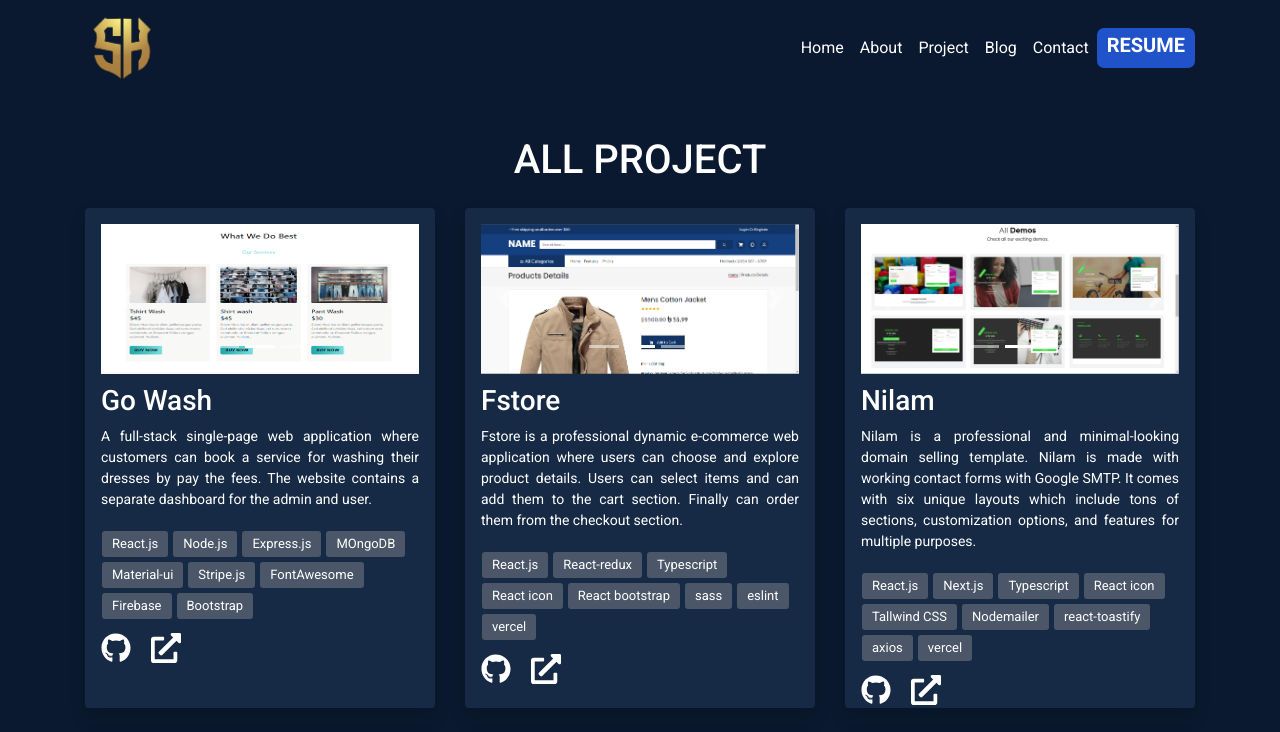
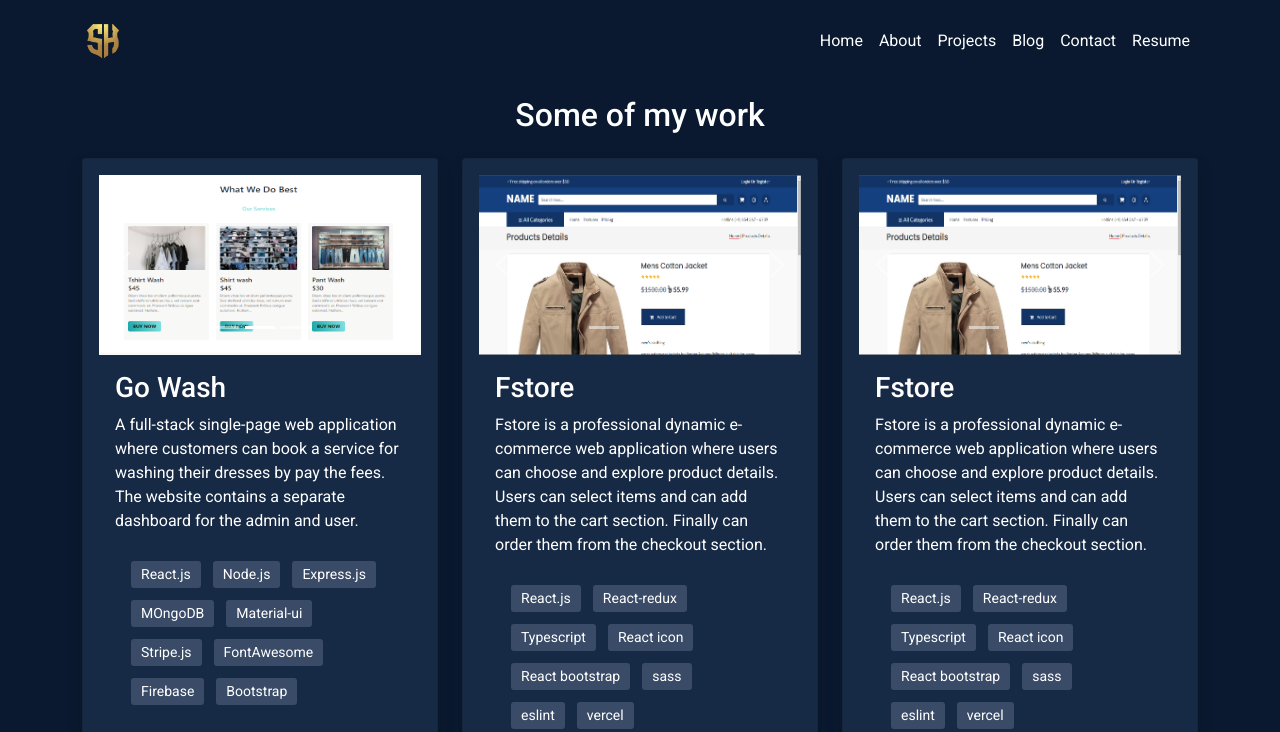
Before and after one commit to sakhawat9/my-protfolio, a React (Create React App) app: page /project in a window 1280 px wide. Shown: the top 732 px of the page. Built offline with nearby package versions, Linux system fonts and the light colour scheme.

Commit message:
[ADD] add css

```diff
--- a/package.json
+++ b/package.json
@@ -12,13 +12,14 @@
     "@testing-library/react": "^11.2.6",
     "@testing-library/user-event": "^12.8.3",
     "axios": "^0.21.1",
-    "bootstrap": "^4.6.0",
+    "bootstrap": "^5.1.3",
     "emailjs-com": "^3.2.0",
     "particles-bg": "^2.5.5",
     "react": "^17.0.2",
-    "react-bootstrap": "^1.5.2",
+    "react-bootstrap": "^2.0.2",
     "react-dom": "^17.0.2",
     "react-hook-form": "^7.3.6",
+    "react-icons": "^4.3.1",
     "react-router-dom": "^5.2.0",
     "react-scripts": "4.0.3",
     "react-typewriter-effect": "^1.0.2",
--- a/src/component/About/About.css
+++ b/src/component/About/About.css
@@ -1,12 +1,12 @@
 .skills span {
-  background: #4b5769;
-  margin-right: 5px;
-  margin-top: 5px;
+  background: #394b66;
+  color: white;
+  margin-right: 12px;
+  margin-top: 12px;
   border-radius: 3px;
   padding: 3px 10px;
-  margin: 10px;
-  font-size: 13px;
-  height: 26px;
+  font-size: 17px;
+  display: inline-block;
 }
 
 .icon {
--- a/src/component/About/About.js
+++ b/src/component/About/About.js
@@ -1,30 +1,26 @@
 /* eslint-disable jsx-a11y/anchor-is-valid */
-import {
-  faFacebookSquare,
-  faGithubSquare,
-  faLinkedin,
-  faTwitterSquare,
-} from "@fortawesome/free-brands-svg-icons";
-import { FontAwesomeIcon } from "@fortawesome/react-fontawesome";
+import { FaFacebookF, FaTwitter, FaLinkedinIn } from "react-icons/fa"
+import { FiGithub } from "react-icons/fi"
 import React from "react";
 import { Container } from "react-bootstrap";
-import image from "../../images/my picture 1.png";
 import "./About.css";
 
 const About = () => {
   return (
-    <div>
+    <div className="pt-3">
       <Container>
-        <div className="row">
+        <div className="row align-items-center">
           <div className="col-md-6">
-            <div className="p-5 text-justify">
+            <div className="text-justify">
               <img
-                style={{ maxWidth: "350px" }}
-                className="pb-5"
-                src={image}
+                className=" pb-5 w-100  rounded"
+                src="https://res.cloudinary.com/medsy/image/upload/v1648138262/shakib_wnliik.png"
                 alt=""
               />
-              <h1>I'm Sakhawat Hossain</h1>
+            </div>
+          </div>
+          <div className="col-md-6">
+            <h3 className="">Hello, I'm Sakhawat Hossain</h3>
             <p>
               A self-motivated and enthusiastic web developer with a deep
               interest in JavaScript. To work in the Software industry with
@@ -32,24 +28,45 @@ const About = () => {
               Software/ IT agencies of Bangladesh and grow rapidly with
               increasing responsibilities.
             </p>
-              <div className="d-flex">
+            <h2>My Skills</h2>
+            <div className="pe-4 pb-3 skills">
+              <span>JavaScript</span>
+              <span>React.js</span>
+              <span>Next.js</span>
+              <span>Node.js</span>
+              <span>Express.js</span>
+              <span>MOngoDB</span>
+              <span>React Router</span>
+              <span>HTML</span>
+              <span>CSS</span>
+              <span>Tailwind CSS</span>
+              <span>Bootstrap</span>
+              <span>React Bootstrap</span>
+              <span>Stripe.js</span>
+              <span>Material-ui</span>
+              <span>FontAwesome</span>
+              <span>React Icon</span>
+              <span>Firebase</span>
+              <span>vercel</span>
+              <span>Netlify</span>
+              <span>Heroku</span>
+            </div>
+            <div className="d-flex gap-3">
               <a
                 target="_blank"
                 rel="noreferrer"
                 href="https://www.facebook.com/sakawat.hossain.338211"
               >
                 <span className="mr-3 rounded-circle icon d-flex align-items-center justify-content-center">
-                    <FontAwesomeIcon
+                  <FaFacebookF
                     style={{ width: "25px", height: "25px" }}
-                      icon={faFacebookSquare}
                   />
                 </span>
               </a>
               <a target="_blank" rel="noreferrer" href="/">
                 <span className="mr-3 rounded-circle icon d-flex align-items-center justify-content-center">
-                    <FontAwesomeIcon
+                  <FaTwitter
                     style={{ width: "25px", height: "25px" }}
-                      icon={faTwitterSquare}
                   />
                 </span>
               </a>
@@ -59,9 +76,8 @@ const About = () => {
                 href="https://github.com/sakhawat9"
               >
                 <span className="mr-3 rounded-circle icon d-flex align-items-center justify-content-center">
-                    <FontAwesomeIcon
+                  <FiGithub
                     style={{ width: "25px", height: "25px" }}
-                      icon={faGithubSquare}
                   />
                 </span>
               </a>
@@ -71,37 +87,11 @@ const About = () => {
                 href="https://www.linkedin.com/in/shjsdev"
               >
                 <span className="mr-5 rounded-circle icon d-flex align-items-center justify-content-center">
-                    <FontAwesomeIcon
+                  <FaLinkedinIn
                     style={{ width: "25px", height: "25px" }}
-                      icon={faLinkedin}
                   />
                 </span>
               </a>
-              </div>
-            </div>
-          </div>
-          <div className="p-5 col-md-6">
-            <h2>My Skills</h2>
-            <div className="row skills">
-              <span>JavaScript</span>
-              <span>ES6</span>
-              <span>React.js</span>
-              <span>Next.js</span>
-              <span>Node.js</span>
-              <span>Express.js</span>
-              <span>MOngoDB</span>
-              <span>Stripe.js</span>
-              <span>FontAwesome</span>
-              <span>Bootstrap</span>
-              <span>tailwind css</span>
-              <span>Material-ui</span>
-              <span>HTML</span>
-              <span>HTML5</span>
-              <span>CSS</span>
-              <span>Firebase</span>
-              <span>vercel</span>
-              <span>Netlify</span>
-              <span>ImgBB</span>
             </div>
           </div>
         </div>
--- a/src/component/Blog/Blog.js
+++ b/src/component/Blog/Blog.js
@@ -6,8 +6,9 @@ import { Container } from "react-bootstrap";
 
 const Blog = () => {
   return (
-    <div>
+    <div className="my-5 pt-5">
       <Container>
+      <h1 className="pb-3 text-center">ALL Blogs</h1>
         <div className="row">
           <div className="my-5 col-md-4">
             <div className="p-3 rounded" style={{ background: "#172A45" }}>
--- a/src/component/Home/Contact/Contact.js
+++ b/src/component/Home/Contact/Contact.js
@@ -34,7 +34,7 @@ const Contact = () => {
   return (
     <section>
       <Container
-        className="p-5 mb-5 text-center"
+        className="p-5 my-5 text-center"
         style={{ background: "#172A45" }}
       >
         <div>
--- a/src/component/Home/Header/Header.js
+++ b/src/component/Home/Header/Header.js
@@ -1,46 +1,47 @@
 import React from "react";
 import { Container, Nav, Navbar } from "react-bootstrap";
-import { Link } from "react-router-dom";
 import logo from "../../../images/sh__shakib.png";
 
 const Header = () => {
   return (
-    <Navbar className="pb-5" bg="transparent" expand="lg">
+    <Navbar
+      style={{ backgroundColor: "#0a192f" }}
+      className="py-3 fixed-top"
+      expand="lg"
+    >
       <Container>
-        <Navbar.Brand as={Link} className="web-name header-logo" to="/">
-          <img style={{ height: "70px" }} src={logo} alt="" />{" "}
+        <Navbar.Brand
+          style={{ color: "#fff" }}
+          className="name from-left"
+          to="/"
+          href="/"
+        >
+          <img style={{ height: "40px" }} src={logo} alt="" />
         </Navbar.Brand>
         <Navbar.Toggle aria-controls="basic-navbar-nav" />
         <Navbar.Collapse id="basic-navbar-nav">
-          <Nav className="ml-auto">
-            <Nav.Link as={Link} style={{ color: "#fff" }} to="/">
-              {" "}
-              Home{" "}
+          <Nav className="ms-auto">
+            <Nav.Link style={{ color: "#fff" }} href="/" to="/">
+              Home
             </Nav.Link>
-            <Nav.Link as={Link} style={{ color: "#fff" }} to="/about">
-              {" "}
-              About{" "}
+            <Nav.Link style={{ color: "#fff" }} href="about">
+              About
             </Nav.Link>
-            <Nav.Link as={Link} style={{ color: "#fff" }} to="/project">
-              {" "}
-              Project{" "}
+            <Nav.Link style={{ color: "#fff" }} href="project">
+              Projects
             </Nav.Link>
-            <Nav.Link as={Link} style={{ color: "#fff" }} to="/blog">
-              {" "}
-              Blog{" "}
+            <Nav.Link style={{ color: "#fff" }} href="blog">
+              Blog
             </Nav.Link>
-            <Nav.Link as={Link} style={{ color: "#fff" }} to="/contact">
-              {" "}
-              Contact{" "}
+            <Nav.Link style={{ color: "#fff" }} href="contact">
+              Contact
             </Nav.Link>
             <Nav.Link
               style={{ color: "#fff" }}
               target="_blank"
-              download
-              href="https://drive.google.com/file/d/1BzpVoR3OadSYNQVzQEF8bMCx-N44GBnI/view?usp=sharing"
-              className="p-0 px-2 active btn-brand"
+              href="https://drive.google.com/file/d/1BzpVoR3OadSYNQVzQEF8bMCx-N44GBnI/view"
             >
-              Resume{" "}
+              Resume
             </Nav.Link>
           </Nav>
         </Navbar.Collapse>
--- a/src/component/Home/Hero/Hero.js
+++ b/src/component/Home/Hero/Hero.js
@@ -2,6 +2,7 @@ import React from "react";
 import { Link, useHistory } from "react-router-dom";
 import image from "../../../images/my picture 1.png";
 import TypeWriterEffect from "react-typewriter-effect";
+import { Container } from "react-bootstrap";
 import "./Hero.css";
 
 const Hero = () => {
@@ -11,13 +12,13 @@ const Hero = () => {
     history.push("/about");
   };
   return (
-    <>
-      <div className="container-md">
+    <div className="mt-5 pt-5 pb-5">
+      <Container>
         <div className="pb-5 row">
           <div className="col-sm-6 d-flex align-items-center">
             <div>
-              <p>Hello, I'm</p>
-              <h1>Sakhawat Hossain</h1>
+              <p>Hy There...</p>
+              <h1>I'M Sakhawat Hossain</h1>
               <TypeWriterEffect
                 textStyle={{
                   fontFamily: "Roboto",
@@ -39,17 +40,15 @@ const Hero = () => {
               />
 
               <p className="my-3 text-justify">
-                A self-motivated and enthusiastic web developer with a deep
-                interest in JavaScript. To work in the Software industry with
-                modern web technologies of different local & multinational
-                Software/ IT agencies of Bangladesh and grow rapidly with
-                increasing responsibilities.
+                An aspiring MERN Stack Developer with huge knowledge and
+                proficiency in JavaScript and ReactJS as well as strong skills
+                in writing clean and efficient codes.
               </p>
               <button
                 onClick={handleClick}
                 as={Link}
                 to="/about"
-                className="mr-3 btn-brand"
+                className="me-3 btn-brand"
               >
                 About Me
               </button>
@@ -64,8 +63,8 @@ const Hero = () => {
             <img src={image} alt="" />
           </div>
         </div>
-      </div>
-    </>
+      </Container>
+    </div>
   );
 };
 
--- a/src/component/Home/Home/Home.js
+++ b/src/component/Home/Home/Home.js
@@ -1,5 +1,6 @@
 import ParticlesBg from "particles-bg";
 import React from "react";
+import About from "../../About/About";
 import Contact from "../Contact/Contact";
 import Hero from "../Hero/Hero";
 import Main from "../Main/Main";
@@ -9,6 +10,7 @@ const Home = () => {
   return (
     <div>
       <Hero />
+      <About />
       <Main />
       <Contact />
       <ParticlesBg type="cobweb" bg={true} />
--- a/src/component/Home/Main/Main.css
+++ b/src/component/Home/Main/Main.css
@@ -1,25 +1,28 @@
 .technology span {
-    background: #4b5769;
-    margin-right: 5px;
-    margin-top: 5px;
+  background: #394b66;
+  color: white;
+  margin-right: 12px;
+  margin-top: 12px;
   border-radius: 3px;
   padding: 3px 10px;
-    font-size: 13px;
-    height: 26px;
+  font-size: 14px;
+  display: inline-block;
 }
-.img-animation figure{
+.img-animation figure {
   overflow: hidden;
 }
 .img-animation figure img {
-	-webkit-transform: scale(1);
   transform: scale(1);
-	-webkit-transition: .3s ease-in-out;
-	transition: .3s ease-in-out;
+  transition: 0.3s ease-in-out;
 }
 .img-animation:hover figure img {
   -webkit-transform: scale(1.3);
   transform: scale(1.3);
 }
-.img-animation:hover{
+.img-animation:hover {
   box-shadow: 5px 5px 30px 20px #b40000;
 }
+
+.github-icon {
+    color: #000 !important;
+}
--- a/src/component/Project/Project.js
+++ b/src/component/Project/Project.js
@@ -1,4 +1,6 @@
 import React, { useState } from "react";
+import { FiGithub } from "react-icons/fi";
+import { GrView } from "react-icons/gr";
 import laundry01 from "../../images/laundry01.png";
 import laundry02 from "../../images/laundry02.png";
 import laundry03 from "../../images/laundry03.png";
@@ -47,80 +49,128 @@ import { faExternalLinkAlt } from "@fortawesome/free-solid-svg-icons";
 import Carousel from "react-bootstrap/Carousel";
 import "./Project.css";
 
+const data = [
+  {
+    title: "Go Wash",
+    descriptor:
+      "A full-stack single-page web application where customers can book a service for washing their dresses by pay the fees. The  website contains a separate dashboard for the admin and user.",
+    image: [`${laundry01}`, `${laundry02}`, `${laundry03}`],
+    technology: [
+      "React.js",
+      "Node.js",
+      "Express.js",
+      "MOngoDB",
+      "Material-ui",
+      "Stripe.js",
+      "FontAwesome",
+      "Firebase",
+      "Bootstrap",
+    ],
+    github: "https://github.com/sakhawat9/GoWash",
+    liveLink: "https://laundry-service-48e19.web.app",
+  },
+  {
+    title: "Fstore",
+    descriptor:
+      "Fstore is a professional dynamic e-commerce web application where users can choose and explore product details. Users can select items and can add them to the cart section. Finally can order them from the checkout section.",
+    image: [`${fashion}`, `${fashion2}`, `${fashion3}`],
+    technology: [
+      "React.js",
+      "React-redux",
+      "Typescript",
+      "React icon",
+      "React bootstrap",
+      "sass",
+      "eslint",
+      "vercel",
+    ],
+    github: "https://github.com/sakhawat9/fstore",
+    liveLink: "https://ecommercestore-alpha.vercel.app",
+  },
+  {
+    title: "Fstore",
+    descriptor:
+      "Fstore is a professional dynamic e-commerce web application where users can choose and explore product details. Users can select items and can add them to the cart section. Finally can order them from the checkout section.",
+    image: [`${fashion}`, `${fashion2}`, `${fashion3}`],
+    technology: [
+      "React.js",
+      "React-redux",
+      "Typescript",
+      "React icon",
+      "React bootstrap",
+      "sass",
+      "eslint",
+      "vercel",
+    ],
+    github: "https://github.com/sakhawat9/fstore",
+    liveLink: "https://ecommercestore-alpha.vercel.app",
+  },
+];
+
 const Project = () => {
+  console.log("project", data);
+
   const [index, setIndex] = useState(0);
 
   const handleSelect = (selectedIndex, e) => {
     setIndex(selectedIndex);
   };
   return (
-    <div className="mb-5 projects">
-      <div className="container-md">
-        <h1 className="pb-3 text-center">ALL PROJECT</h1>
-        <div className="row">
-          <div className="mb-4 col-lg-4 col-sm-6">
-            <div className="p-3 text-justify rounded shadow cart-style img-animation">
+    <div className="py-5 mt-5">
+      <div className="container">
+        <h2 className="pb-3 text-center">Some of my work</h2>
+        <div className="row row-cols-1 row-cols-md-3 g-4 dark">
+          {data.map((projects) => (
+            <div className="col">
+              <div
+                className="card h-100 p-3 text-justify rounded shadow img-animation"
+                style={{ background: "#172A45" }}
+              >
                 <Carousel activeIndex={index} onSelect={handleSelect}>
+                  {projects.image.map((img) => (
                     <Carousel.Item>
                       <img
-                    style={{ height: "150px" }}
+                        style={{ height: "180px" }}
                         className="d-block w-100"
-                    src={laundry01}
+                        src={img}
                         alt="First slide"
                       />
                     </Carousel.Item>
-                <Carousel.Item>
-                  <img
-                    style={{ height: "150px" }}
-                    className="d-block w-100"
-                    src={laundry02}
-                    alt="Second slide"
+                  ))}
+                </Carousel>
+                <div className="card-body">
+                  <h3>{projects.title}</h3>
+                  <p>{projects.descriptor}</p>
+                  <div className="px-3 pb-2 technology">
+                    {projects.technology.map((te) => (
+                      <span>{te}</span>
+                    ))}
+                  </div>
+                </div>
+                <div className="card-footer">
+                  <div className="d-flex gap-3 justify-content-center">
+                    <a target="_blank" rel="noreferrer" href={projects.github}>
+                      <FiGithub
+                        style={{ fontSize: "40px" }}
+                        className="p-2 rounded-circle bg-light github-icon"
                       />
-                </Carousel.Item>
-                <Carousel.Item>
-                  <img
-                    style={{ height: "150px" }}
-                    className="d-block w-100"
-                    src={laundry03}
-                    alt="Third slide"
-                  />
-                </Carousel.Item>
-              </Carousel>
-              <h3>Go Wash</h3>
-              <p>
-                A full-stack single-page web application where customers can
-                book a service for washing their dresses by pay the fees. The
-                website contains a separate dashboard for the admin and user.
-              </p>
-              <div className="px-3 pb-2 row technology">
-                <span>React.js</span>
-                <span>Node.js</span>
-                <span>Express.js</span>
-                <span>MOngoDB</span>
-                <span>Material-ui</span>
-                <span>Stripe.js</span>
-                <span>FontAwesome</span>
-                <span>Firebase</span>
-                <span>Bootstrap</span>
-              </div>
+                    </a>
                     <a
-                style={{ fontSize: "30px", paddingRight: "20px" }}
                       target="_blank"
                       rel="noreferrer"
-                href="https://github.com/sakhawat9/GoWash"
+                      href={projects.liveLink}
                     >
-                <FontAwesomeIcon icon={faGithub} />
-              </a>
-              <a
-                style={{ fontSize: "30px" }}
-                target="_blank"
-                rel="noreferrer"
-                href="https://laundry-service-48e19.web.app"
-              >
-                <FontAwesomeIcon icon={faExternalLinkAlt} />
+                      <GrView
+                        style={{ fontSize: "40px" }}
+                        className="p-2 rounded-circle bg-light"
+                      />
                     </a>
                   </div>
                 </div>
+              </div>
+            </div>
+          ))}
+          {/*
           <div className="mb-4 col-lg-4 col-sm-6">
             <div className="p-3 text-justify rounded shadow cart-style img-animation">
               <Carousel activeIndex={index} onSelect={handleSelect}>
@@ -929,7 +979,7 @@ const Project = () => {
                 </a>
               </div>
             </div>
-          </div>
+          </div> */}
         </div>
       </div>
     </div>
```
Also changed, not shown: src/component/Home/Main/Main.js (+67 -53 lines), 1 other file (tests, documents, lock files or other folders). Lines whose indentation alone changed are shown as unchanged.
